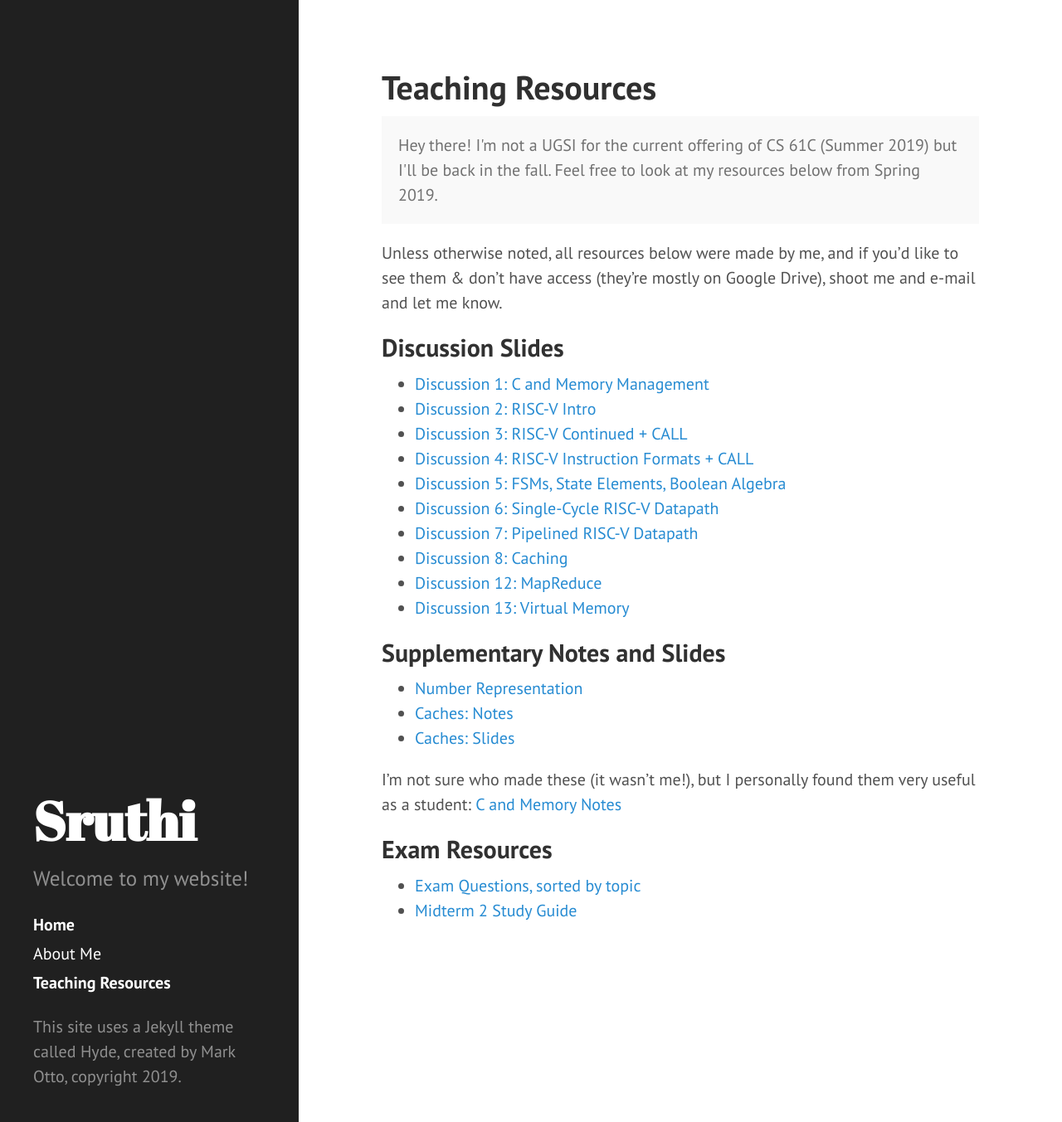
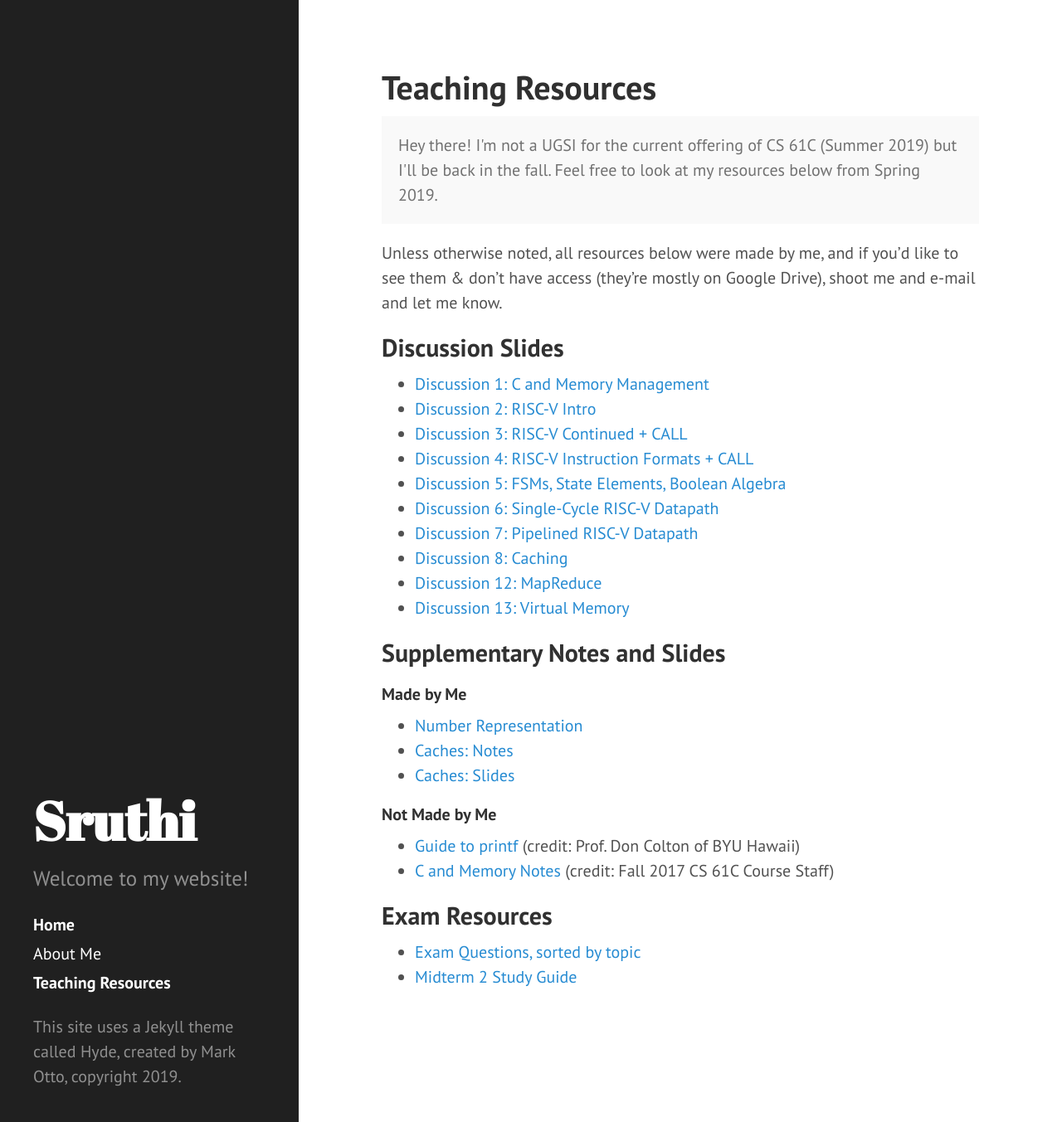
Before and after one commit to sruthiveeragandham/sruthiveeragandham.github.io, a Jekyll site: the page built from teaching.md, in a window 1280 px wide and 1353 px high. Shown: the whole window at 83% size. Built offline with Jekyll 4.4.1, drawn with Linux system fonts in a browser that asks for light colours; Markdown is read by kramdown in place of the engine named in the settings.

Commit message:
Add printf resource to Teaching Resources

```diff
--- a/teaching.md
+++ b/teaching.md
@@ -22,11 +22,15 @@ Unless otherwise noted, all resources below were made by me, and if you'd like t
 - [Discussion 13: Virtual Memory](https://docs.google.com/presentation/d/16jtoCJ_73hLMfAyAXuR8dV_bai7HG1YHRHt3n9RvZnM/edit?usp=sharing)
 
 ## Supplementary Notes and Slides
+
+#### Made by Me
 - [Number Representation](https://docs.google.com/document/d/13WJIY2ynITrsOeAlxGRkOXgIwgVKsW00dr5Bzh75TSE/edit?usp=sharing)
 - [Caches: Notes](https://docs.google.com/document/d/1LP3Sal3_dRt40LQe1G_6fCEwJ-ULREXsSbXd954F8mg/edit#heading=h.ku59th162dzk)
 - [Caches: Slides](https://docs.google.com/presentation/d/1PogMXg3aNNSwPloaq63Y3gnqX60GL8ayR4jaYdjHh0I/edit#slide=id.g354109f861_0_37)
 
-I'm not sure who made these (it wasn't me!), but I personally found them very useful as a student: [C and Memory Notes](https://d1b10bmlvqabco.cloudfront.net/attach/j6fe5friemd22w/hzd1madqsie3ts/j7kw6i4tmqf8/61C_Note_1_Memory.pdf)
+#### Not Made by Me
+- [Guide to printf](https://students.cs.byu.edu/~clement/cs224/references/miscellaneous/printf.pdf) (credit: Prof. Don Colton of BYU Hawaii)
+- [C and Memory Notes](https://d1b10bmlvqabco.cloudfront.net/attach/j6fe5friemd22w/hzd1madqsie3ts/j7kw6i4tmqf8/61C_Note_1_Memory.pdf) (credit: Fall 2017 CS 61C Course Staff)
 
 ## Exam Resources
 - [Exam Questions, sorted by topic](https://docs.google.com/document/d/1uMZREWBVfOFu_2RUZNf6zrQ28Y5dsrkDGWkXmuHZ9Nk/edit?usp=sharing)
```
